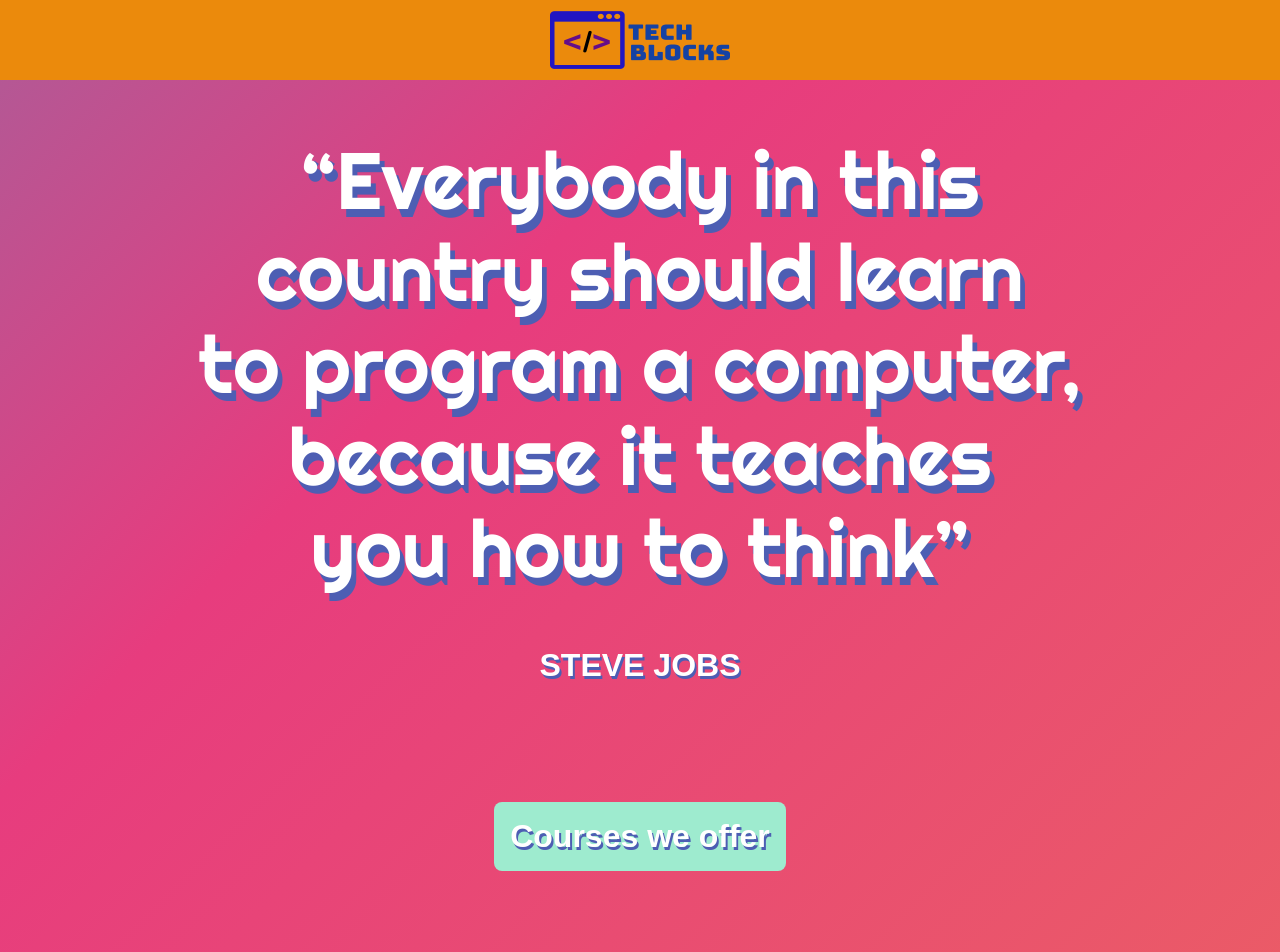
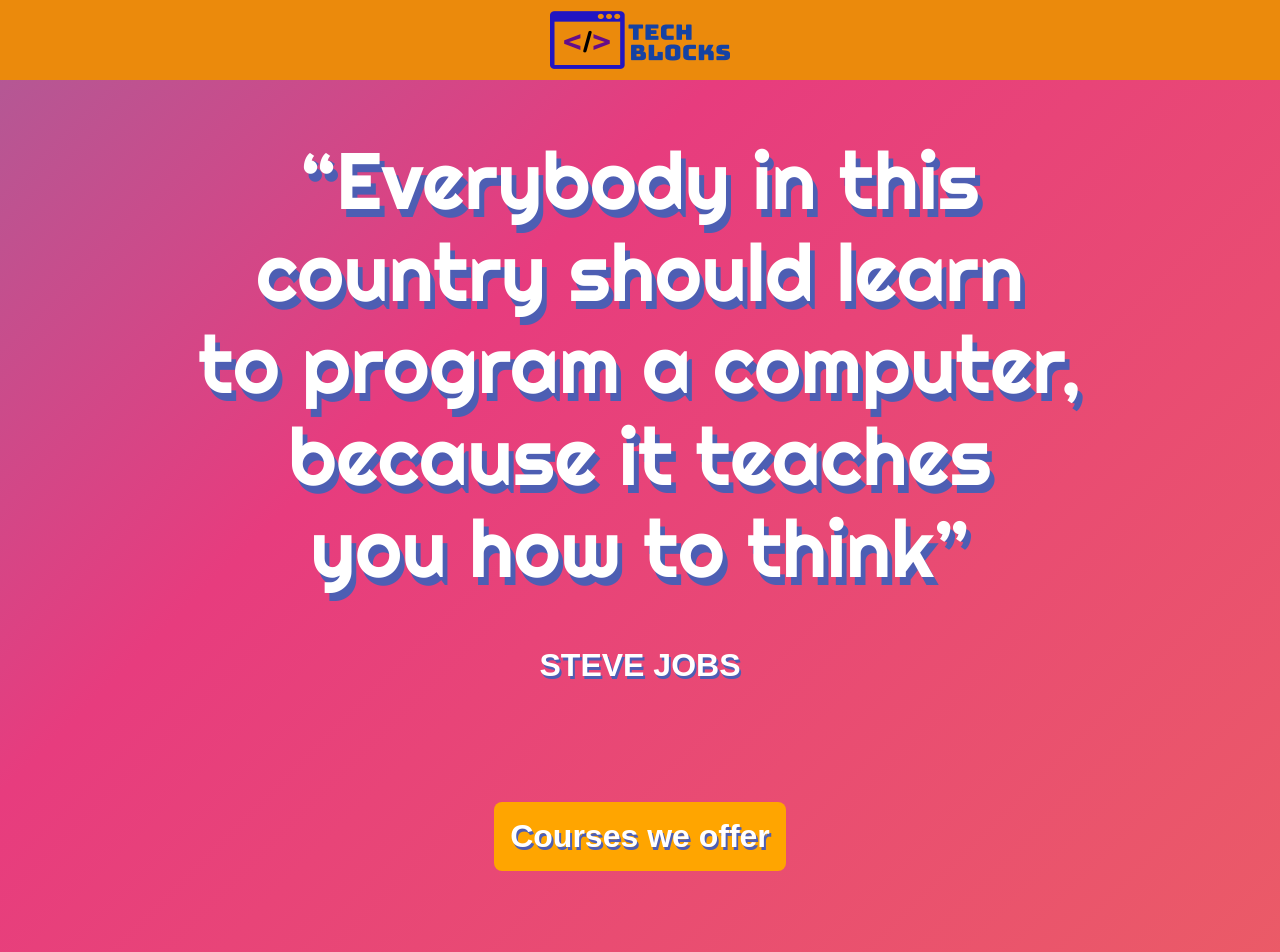
Before and after one commit to namanmanchanda09/techblocks, a React (Create React App) app: page / in a window 1280 px wide. Shown: the top 952 px of the page. Built offline with nearby package versions, Linux system fonts and the light colour scheme.

Commit message:
changed heading colour

```diff
--- a/src/Courses.css
+++ b/src/Courses.css
@@ -0,0 +1,3 @@
+.title{
+    background-color: orange
+}
--- a/src/Courses.js
+++ b/src/Courses.js
@@ -8,7 +8,7 @@
     return(
         <div>
 
-            <h2 className='bg-light-green pd-2 dib dib br3 pa3 ma2 grow bw2'>Courses we offer</h2>
+            <h2 className='bg-light-green pd-2 dib dib br3 pa3 ma2 grow bw2 title'>Courses we offer</h2>
             <br />
             <br />
             <br />
```
